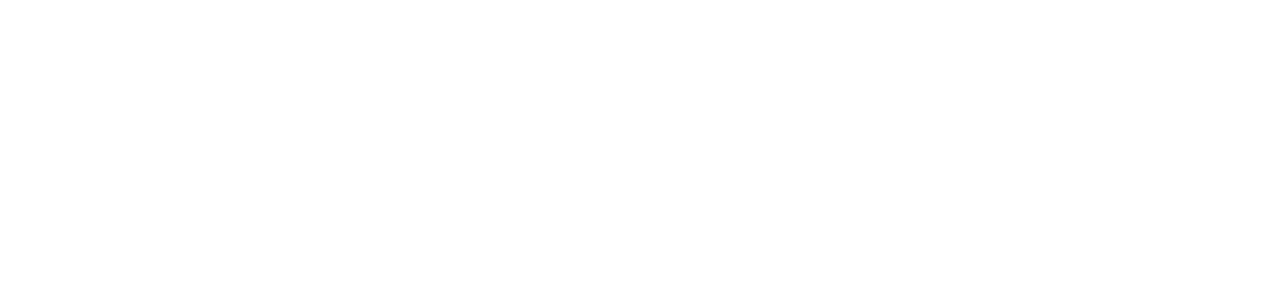
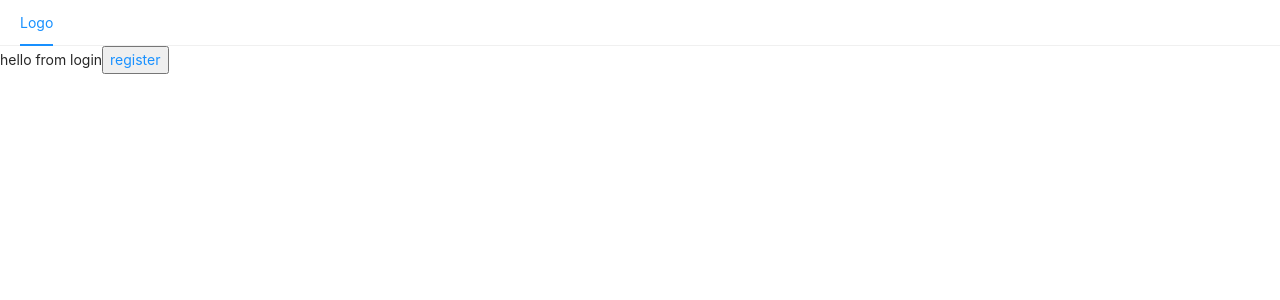
Before and after one commit to eyaberriche/PFA, a React (Create React App) app in the folder pfa-front/: page /login in a window 1280 px wide. Shown: the top 300 px of the page. Built offline with nearby package versions, Linux system fonts and the light colour scheme.

Commit message:
setup routes & pages

```diff
--- a/pfa-front/package.json
+++ b/pfa-front/package.json
@@ -9,6 +9,7 @@
     "antd": "^4.19.2",
     "react": "^17.0.2",
     "react-dom": "^17.0.2",
+    "react-router-dom": "^6.2.2",
     "react-scripts": "5.0.0",
     "web-vitals": "^2.1.4"
   },
--- a/pfa-front/src/App.js
+++ b/pfa-front/src/App.js
@@ -1,7 +1,24 @@
+import { Route, Routes } from "react-router-dom";
 import "./App.css";
+import AdminInterface from "./pages/admin/AdminInterface";
+import Categories from "./pages/visitor/Categories";
+import Login from "./pages/visitor/Login";
+import Register from "./pages/visitor/register";
 
+import VisitorInterface from "./pages/visitor/VisitorInterface";
 function App() {
-  return <div className='App'></div>;
+  return (
+    <div>
+      <Routes>
+        <Route path='/' element={<VisitorInterface />}>
+          <Route index element={<Categories />}></Route>
+        </Route>
+        <Route path='/login' element={<Login />}></Route>
+        <Route path='/register' element={<Register />}></Route>
+        <Route path='/admin' element={<AdminInterface />}></Route>
+      </Routes>
+    </div>
+  );
 }
 
 export default App;
--- /dev/null
+++ b/pfa-front/src/components/Header.js
@@ -0,0 +1,31 @@
+import React, { useState } from "react";
+import { Menu } from "antd";
+import { MailOutlined } from "@ant-design/icons";
+import { Link } from "react-router-dom";
+
+function Header(props) {
+  return (
+    <div>
+      <Menu mode='horizontal'>
+        <Menu.Item key='home'>
+          <Link to='/'>Logo</Link>
+        </Menu.Item>
+        <Menu.Item key={Math.random(1)}>
+          <Link to={props.page1}>{props.name1}</Link>
+        </Menu.Item>
+
+        <Menu.Item key={Math.random(1)}>
+          <Link to={props.page2}>{props.name2}</Link>
+        </Menu.Item>
+        <Menu.Item key={Math.random(1)}>
+          <Link to={props.page3}>{props.name3}</Link>
+        </Menu.Item>
+        <Menu.Item key={Math.random(1)}>
+          <Link to={props.page4}>{props.name4}</Link>
+        </Menu.Item>
+      </Menu>
+    </div>
+  );
+}
+
+export default Header;
--- a/pfa-front/src/index.js
+++ b/pfa-front/src/index.js
@@ -1,10 +1,13 @@
 import React from "react";
 import ReactDOM from "react-dom";
+import { BrowserRouter } from "react-router-dom";
 import App from "./App";
 
 ReactDOM.render(
   <React.StrictMode>
-    <App />
+    <BrowserRouter>
+      <App />
+    </BrowserRouter>
   </React.StrictMode>,
   document.getElementById("root")
 );
--- /dev/null
+++ b/pfa-front/src/pages/admin/AdminInterface.js
@@ -0,0 +1,24 @@
+import React from "react";
+import { Outlet } from "react-router-dom";
+
+import Header from "../../components/Header";
+function AdminInterface(props) {
+  return (
+    <div>
+      <Header
+        name1='Logout'
+        page1='/login'
+        name2='users'
+        page2=''
+        name3=''
+        page3=''
+        name4=''
+        page4=''
+      />
+
+      <Outlet />
+    </div>
+  );
+}
+
+export default AdminInterface;
--- /dev/null
+++ b/pfa-front/src/pages/visitor/Categories.js
@@ -0,0 +1,7 @@
+import React from "react";
+
+function Categories(props) {
+  return <div>categories</div>;
+}
+
+export default Categories;
--- /dev/null
+++ b/pfa-front/src/pages/visitor/Login.js
@@ -0,0 +1,26 @@
+import React from "react";
+import { Link } from "react-router-dom";
+import Header from "../../components/Header";
+
+function Login(props) {
+  return (
+    <div>
+      <Header
+        name1=''
+        page1=''
+        name2=''
+        page2=''
+        name3=''
+        page3=''
+        name4=''
+        page4=''
+      />
+      hello from login
+      <button>
+        <Link to='/register'>register</Link>
+      </button>
+    </div>
+  );
+}
+
+export default Login;
--- /dev/null
+++ b/pfa-front/src/pages/visitor/VisitorInterface.js
@@ -0,0 +1,24 @@
+import React, { useState } from "react";
+import { Outlet } from "react-router-dom";
+import Header from "../../components/Header";
+
+function VisitorInterface(props) {
+  return (
+    <div>
+      <Header
+        name1='Se Connecter'
+        page1='/login'
+        name2=''
+        page2=''
+        name3=''
+        page3=''
+        name4=''
+        page4=''
+      />
+
+      <Outlet />
+    </div>
+  );
+}
+
+export default VisitorInterface;
--- /dev/null
+++ b/pfa-front/src/pages/visitor/register.js
@@ -0,0 +1,26 @@
+import React from "react";
+import { Link } from "react-router-dom";
+import Header from "../../components/Header";
+
+function Register(props) {
+  return (
+    <div>
+      <Header
+        name1=''
+        page1=''
+        name2=''
+        page2=''
+        name3=''
+        page3=''
+        name4=''
+        page4=''
+      />
+      register
+      <button>
+        <Link to='/login'>login</Link>
+      </button>
+    </div>
+  );
+}
+
+export default Register;
```
Also changed, not shown: 2 other files (tests, documents, lock files or other folders).
